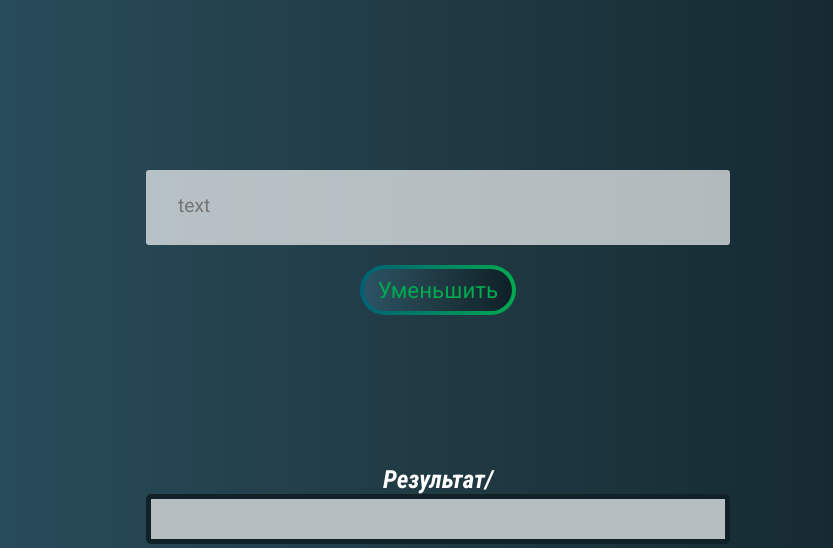
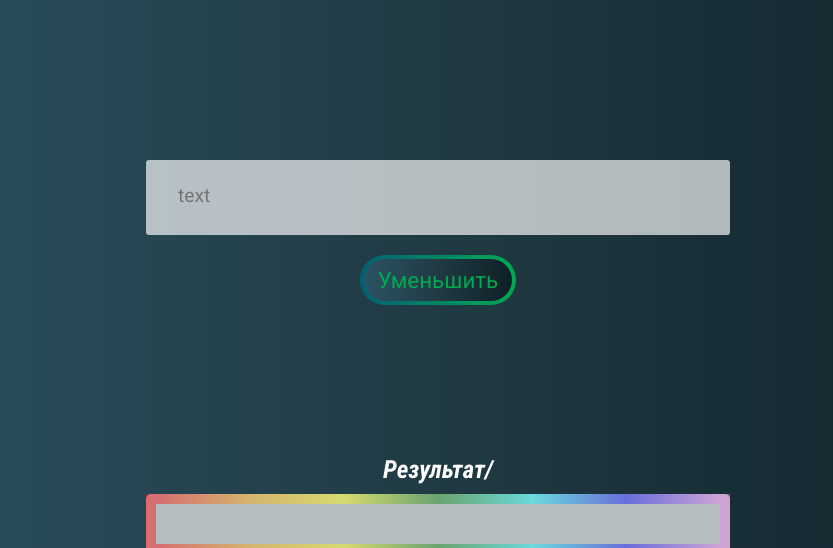
Before and after one commit to FugiOG/lower3000, a plain HTML site: page index.html in a window 1280 px wide. Shown: the part 251-799 px from the top of the page, without its empty margins (202-1035 px from the left). Drawn offline with Linux system fonts and the light colour scheme.

Commit message:
rgb border

```diff
--- a/css/style.css
+++ b/css/style.css
@@ -47,12 +47,18 @@ a {
 
 .output{
   width: 50%;
+  margin-top: 10px;
   padding: 20px;
   background:#B7BEC1;
   border-radius: 5px;
   box-shadow: 5px black;
-  border: 5px solid #112128;
+  /* border: 5px solid #112128; */
   overflow:auto;
+  border: 10px solid transparent;
+  border-image: linear-gradient(to right, rgba(255, 0, 0, 0.425), rgba(255, 166, 0, 0.425), rgba(255, 255, 0, 0.425), rgba(0, 128, 0, 0.425), rgba(0, 255, 255, 0.425), rgba(0, 0, 255, 0.425), rgba(238, 130, 238, 0.425));
+  -moz-border-image: -moz-linear-gradient(to right, red, orange, yellow, green, cyan, blue, violet);
+  -webkit-border-image: -webkit-linear-gradient(to right, red, orange, yellow, green, cyan, blue, violet);
+  border-image-slice: 1;
 }
 .header{
   color:white;
```
